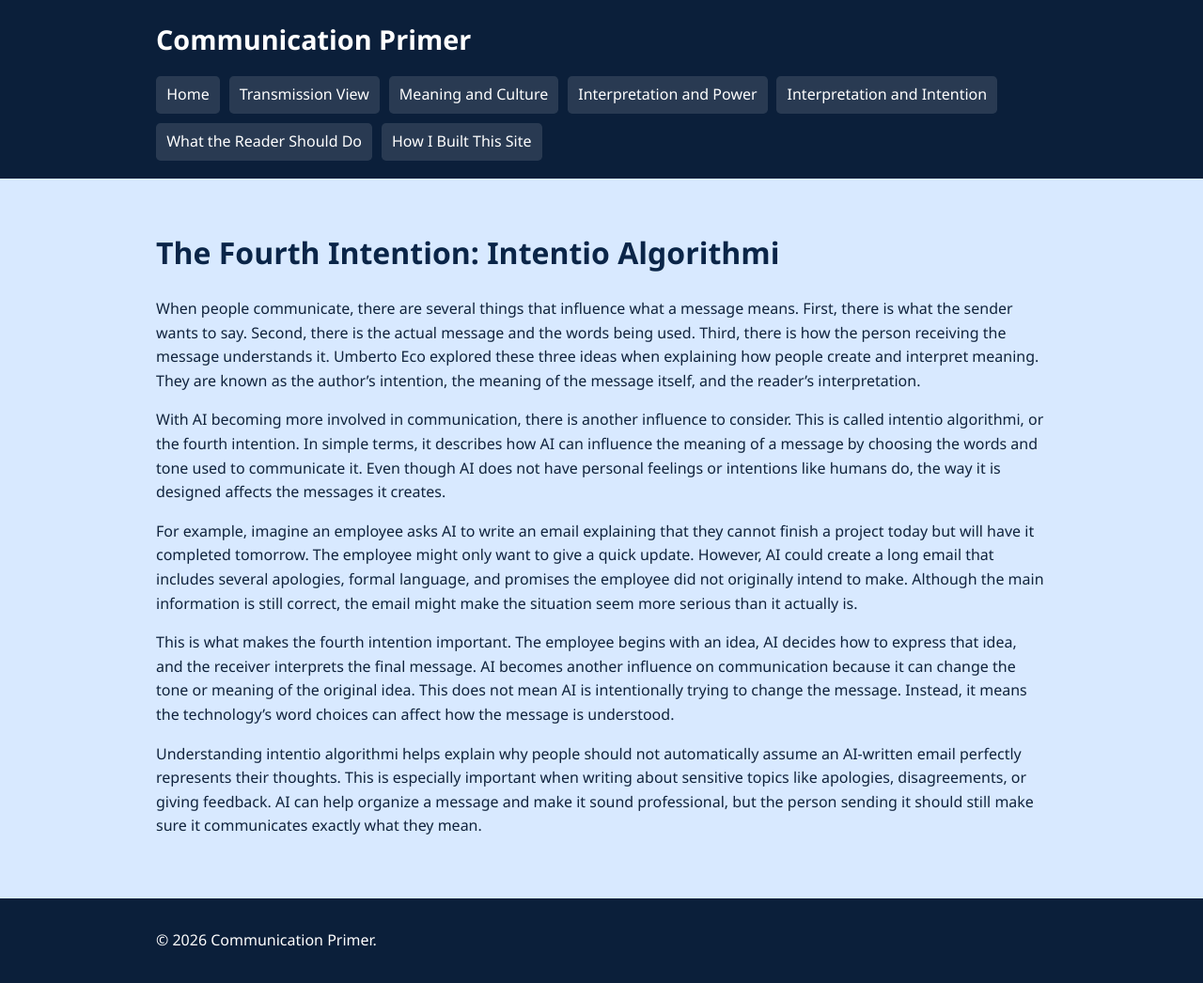
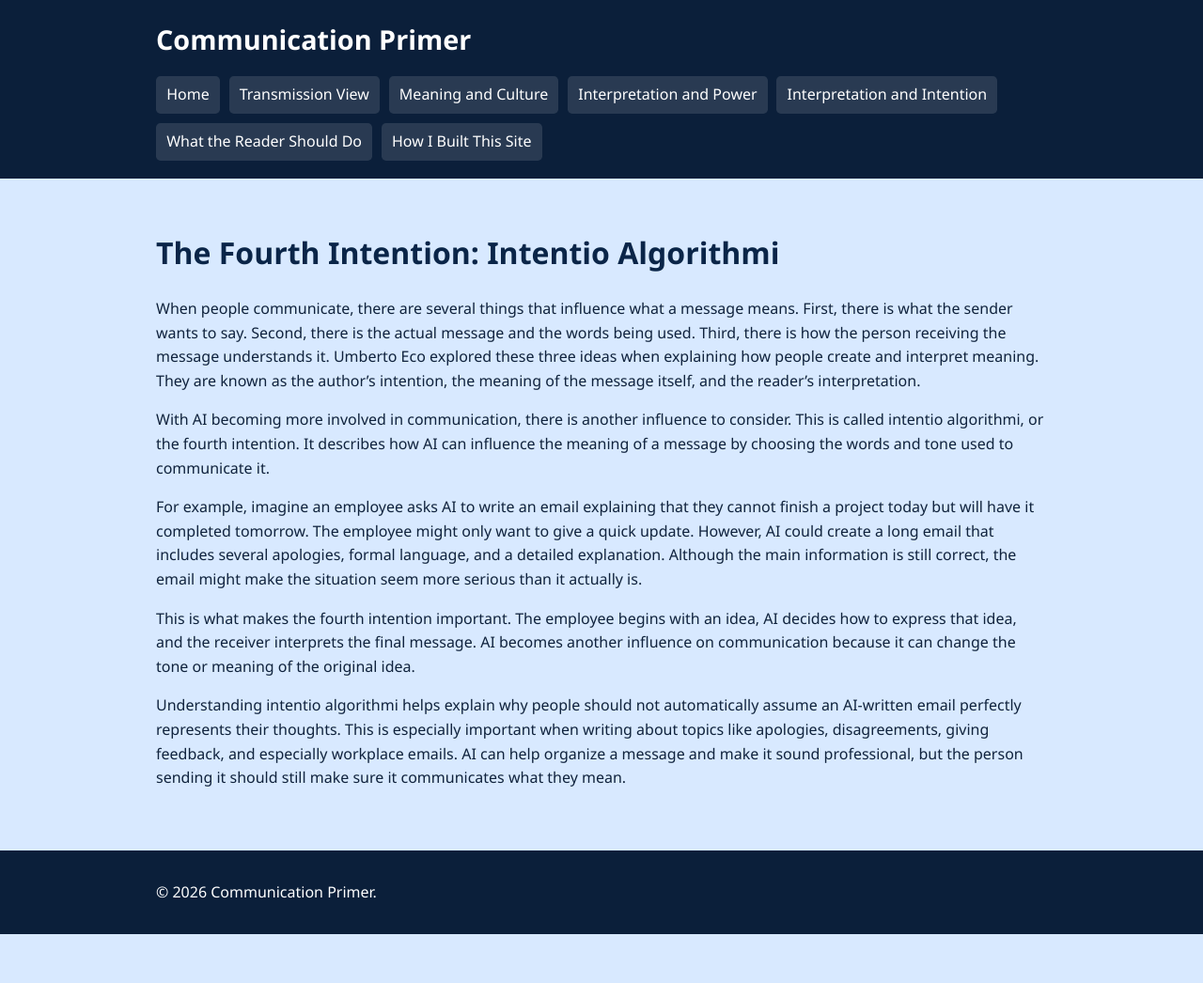
Before and after one commit to nevahall/comm-primer, a Jekyll site: the page built from pages/rhetorical-lens.md, in a window 1280 px wide. Shown: the whole page at 94% size. Built offline with Jekyll 4.4.1, drawn with Linux system fonts in a browser that asks for light colours; after the commit the page ends 994 px from its top, so only the background shows below that.

Commit message:
Refine explanation of intentio algorithmi in AI
Clarified examples and emphasized the importance of intentio algorithmi in AI communication.

```diff
--- a/pages/rhetorical-lens.md
+++ b/pages/rhetorical-lens.md
@@ -8,10 +8,10 @@ permalink: /pages/interpretation-and-intention/
 
 When people communicate, there are several things that influence what a message means. First, there is what the sender wants to say. Second, there is the actual message and the words being used. Third, there is how the person receiving the message understands it. Umberto Eco explored these three ideas when explaining how people create and interpret meaning. They are known as the author's intention, the meaning of the message itself, and the reader's interpretation.
 
-With AI becoming more involved in communication, there is another influence to consider. This is called intentio algorithmi, or the fourth intention. In simple terms, it describes how AI can influence the meaning of a message by choosing the words and tone used to communicate it. Even though AI does not have personal feelings or intentions like humans do, the way it is designed affects the messages it creates.
+With AI becoming more involved in communication, there is another influence to consider. This is called intentio algorithmi, or the fourth intention. It describes how AI can influence the meaning of a message by choosing the words and tone used to communicate it.
 
-For example, imagine an employee asks AI to write an email explaining that they cannot finish a project today but will have it completed tomorrow. The employee might only want to give a quick update. However, AI could create a long email that includes several apologies, formal language, and promises the employee did not originally intend to make. Although the main information is still correct, the email might make the situation seem more serious than it actually is.
+For example, imagine an employee asks AI to write an email explaining that they cannot finish a project today but will have it completed tomorrow. The employee might only want to give a quick update. However, AI could create a long email that includes several apologies, formal language, and a detailed explanation. Although the main information is still correct, the email might make the situation seem more serious than it actually is.
 
-This is what makes the fourth intention important. The employee begins with an idea, AI decides how to express that idea, and the receiver interprets the final message. AI becomes another influence on communication because it can change the tone or meaning of the original idea. This does not mean AI is intentionally trying to change the message. Instead, it means the technology's word choices can affect how the message is understood.
+This is what makes the fourth intention important. The employee begins with an idea, AI decides how to express that idea, and the receiver interprets the final message. AI becomes another influence on communication because it can change the tone or meaning of the original idea.
 
-Understanding intentio algorithmi helps explain why people should not automatically assume an AI-written email perfectly represents their thoughts. This is especially important when writing about sensitive topics like apologies, disagreements, or giving feedback. AI can help organize a message and make it sound professional, but the person sending it should still make sure it communicates exactly what they mean.
+Understanding intentio algorithmi helps explain why people should not automatically assume an AI-written email perfectly represents their thoughts. This is especially important when writing about topics like apologies, disagreements, giving feedback, and especially workplace emails. AI can help organize a message and make it sound professional, but the person sending it should still make sure it communicates what they mean.
```
